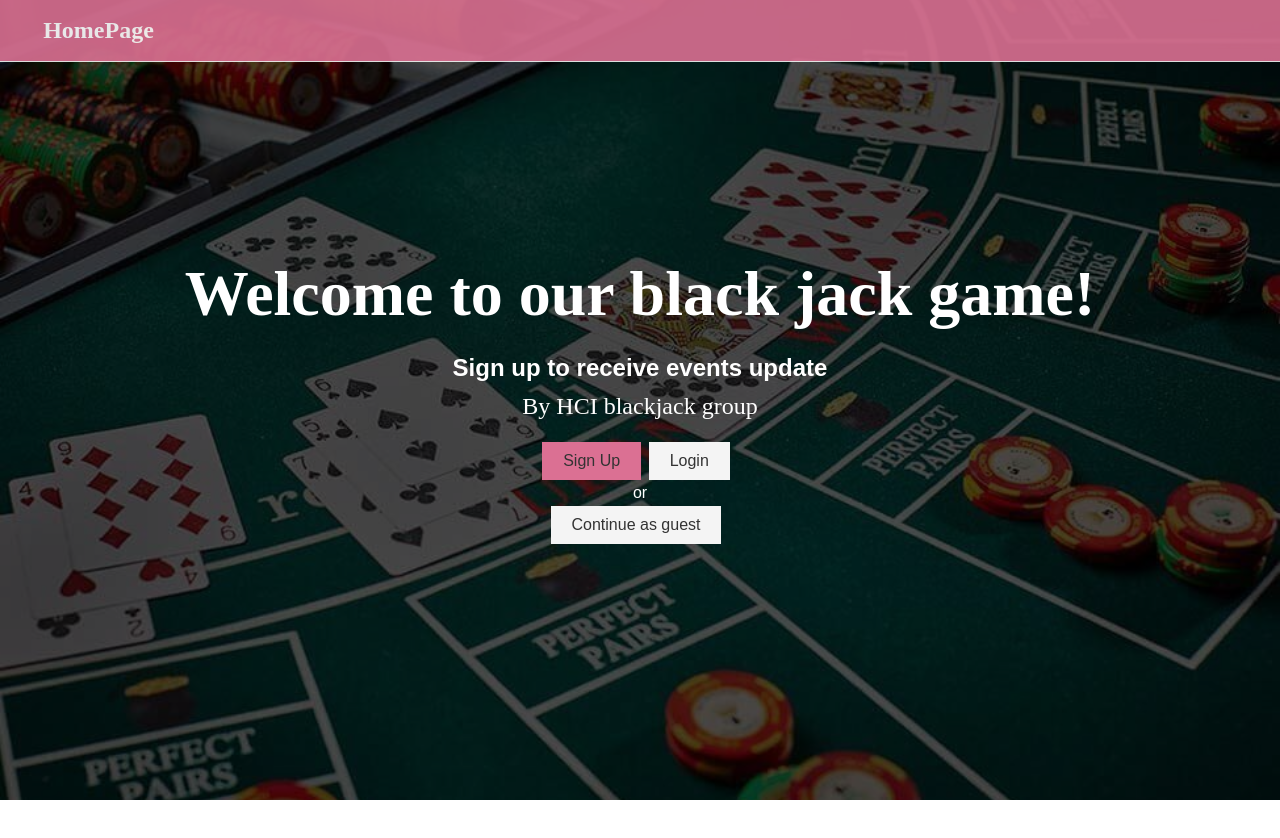
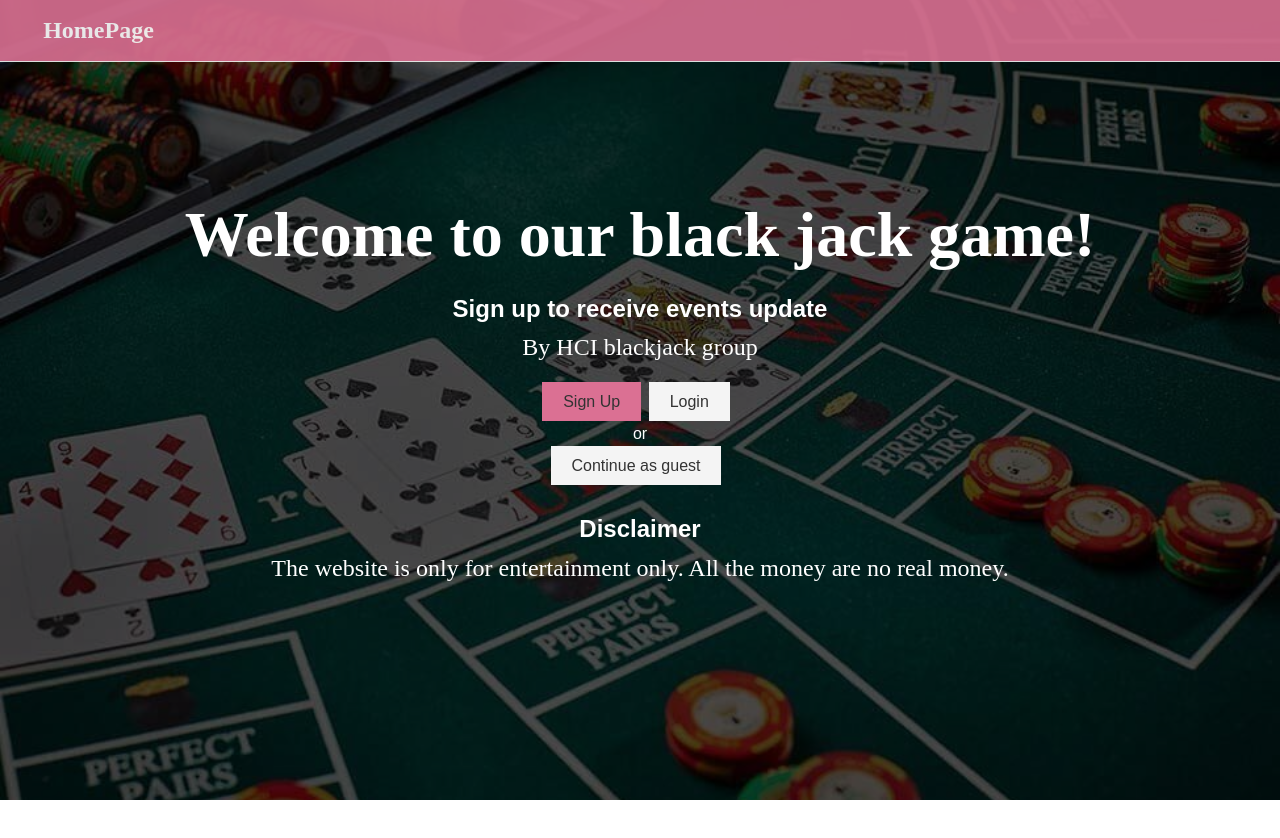
Before and after one commit to ruijieshi/hci_black_jack, a React (Create React App) app in the folder client/: page / in a window 1280 px wide. Shown: the top 838 px of the page. Built offline with nearby package versions, Linux system fonts and the light colour scheme; no server answers.

Commit message:
added claimer

```diff
--- a/client/src/component/layout/Landing.js
+++ b/client/src/component/layout/Landing.js
@@ -25,6 +25,11 @@ const Landing = () => {
                             Continue as guest
                         </Link>
                     </div>
+                    <br/>
+                    <h1>Disclaimer</h1>
+                    <p className='lead'>
+                        The website is only for entertainment only. All the money are no real money.
+                    </p>
                 </div>
             </div>
         </section>
```
